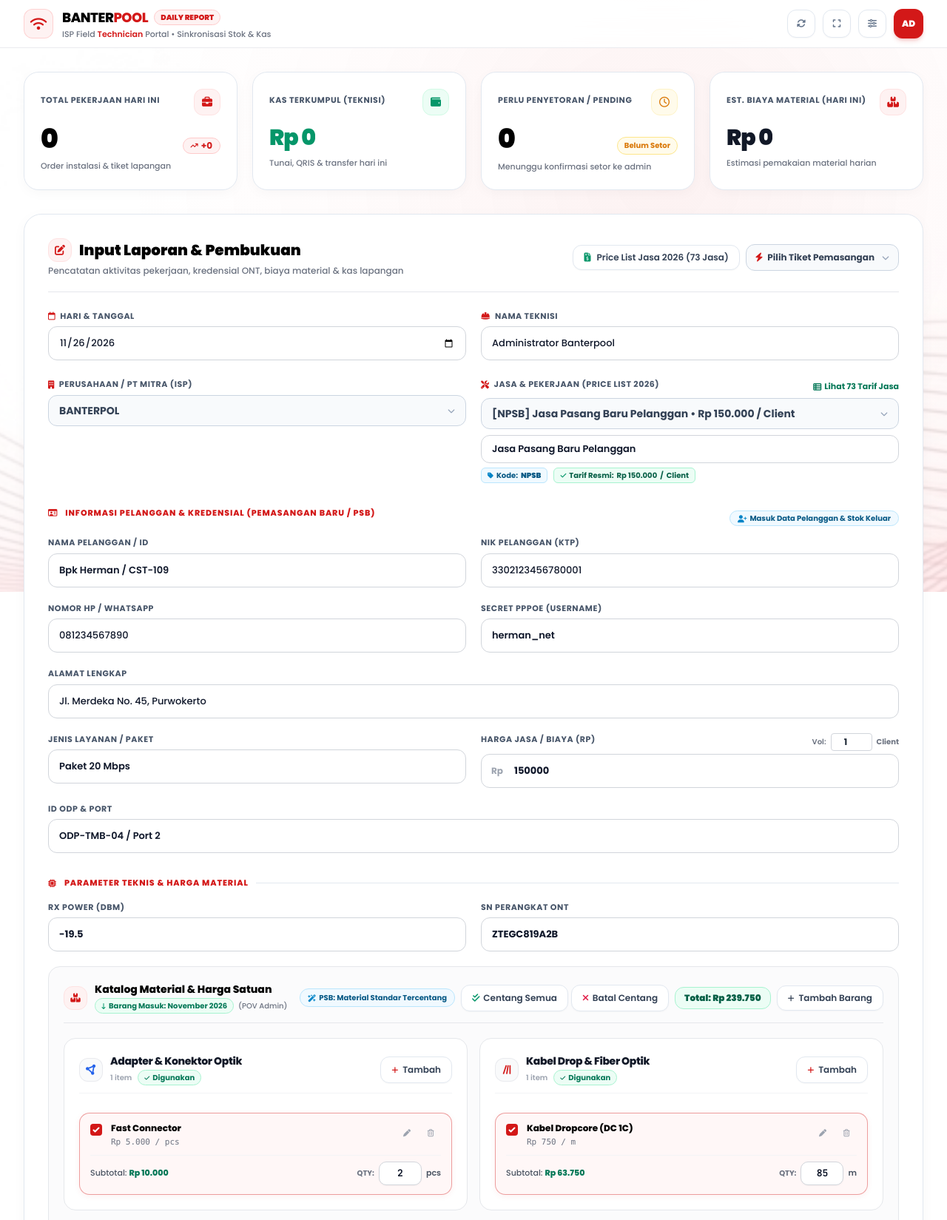
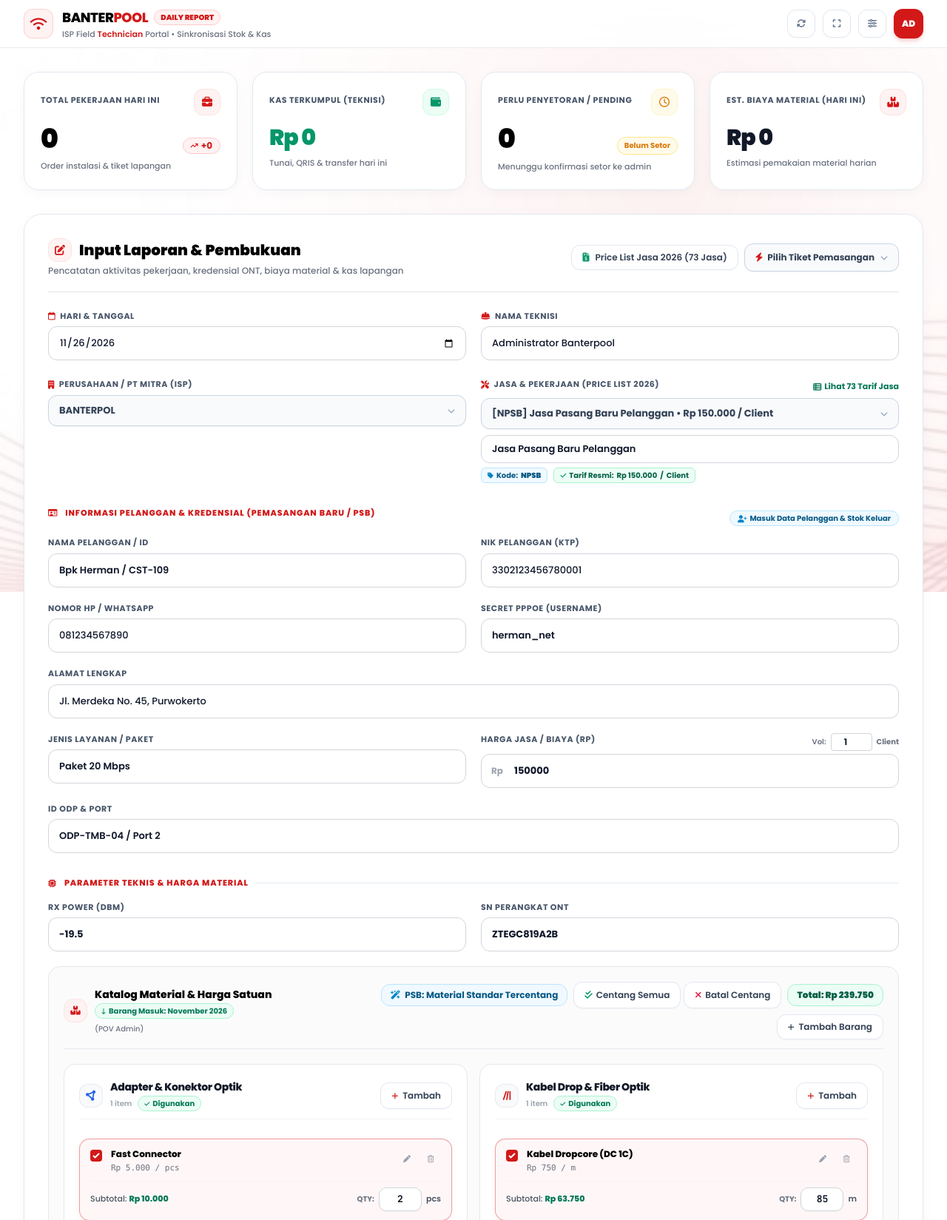
Before and after one commit to triopancagenk-code/banterpol, a Laravel app: page /daily-report in a window 1280 px wide. Shown: the top 1649 px of the page at 74% size. Run offline with Laravel 12, Linux system fonts and the light colour scheme; a user stored in the database is signed in; data comes from the database, SQL or seed files in the repository; data that the repository does not hold is empty; style sheets or scripts are compiled from the project's sources; parts of the project's set-up code (start-up, migrations or seed data) failed here and were passed over.

Commit message:
style(daily-report): perbaiki ukuran container dropdown dan samakan dengan data pelanggan - Tambahkan class .dropdown-custom-btn dengan tinggi pasti 42px dan padding seimbang agar tidak gepeng - Terapkan .dropdown-pill-btn pada tombol Pilih Tiket Pemasangan dan filter toolbar - Perbaiki proporsi container badge status checklist PSB/Pengembangan - Samakan seluruh dropdown form dan tabel dengan standar scroll 5 data dan indikator centang

```diff
--- a/resources/views/technician/daily-report.blade.php
+++ b/resources/views/technician/daily-report.blade.php
@@ -108,6 +108,65 @@
       max-height: 175px !important;
       overflow-y: auto !important;
       -webkit-overflow-scrolling: touch !important;
+    }
+
+    /* ── Custom Dropdown Button Standard (Preserve 42px Form Height) ── */
+    .dropdown-custom-btn {
+      width: 100% !important;
+      min-height: 42px !important;
+      height: 42px !important;
+      padding: 10px 14px !important;
+      border-radius: 12px !important;
+      background-color: #f8fafc !important;
+      border: 1px solid #cbd5e1 !important;
+      color: #334155 !important;
+      font-size: 13px !important;
+      font-weight: 700 !important;
+      display: flex !important;
+      align-items: center !important;
+      justify-content: space-between !important;
+      gap: 8px !important;
+      box-shadow: 0 1px 2px 0 rgba(0, 0, 0, 0.05) !important;
+      transition: all .15s ease-in-out !important;
+      outline: none !important;
+      box-sizing: border-box !important;
+    }
+    .dropdown-custom-btn:hover {
+      background-color: #f1f5f9 !important;
+    }
+    .dropdown-custom-btn:focus {
+      border-color: var(--brand) !important;
+      box-shadow: 0 0 0 3px rgba(211, 24, 24, 0.15) !important;
+      background-color: #ffffff !important;
+    }
+
+    /* ── Custom Dropdown Pill Button Standard (Toolbar & Quick Pick) ── */
+    .dropdown-pill-btn {
+      min-height: 38px !important;
+      height: 38px !important;
+      padding: 8px 14px !important;
+      border-radius: 12px !important;
+      background-color: #f8fafc !important;
+      border: 1px solid #cbd5e1 !important;
+      color: #334155 !important;
+      font-size: 12px !important;
+      font-weight: 700 !important;
+      display: inline-flex !important;
+      align-items: center !important;
+      justify-content: space-between !important;
+      gap: 8px !important;
+      box-shadow: 0 1px 2px 0 rgba(0, 0, 0, 0.05) !important;
+      transition: all .15s ease-in-out !important;
+      outline: none !important;
+      box-sizing: border-box !important;
+    }
+    .dropdown-pill-btn:hover {
+      background-color: #f1f5f9 !important;
+    }
+    .dropdown-pill-btn:focus {
+      border-color: var(--brand) !important;
+      box-shadow: 0 0 0 3px rgba(211, 24, 24, 0.15) !important;
+      background-color: #ffffff !important;
     }
 
     /* ── Line Clamp Utility ── */
@@ -1369,7 +1428,7 @@
                  x-data="{ openPick: false }"
                  @click.outside="openPick = false">
               <button type="button" @click="openPick = !openPick"
-                      class="h-9 w-full sm:w-auto px-3 rounded-xl bg-slate-50 hover:bg-slate-100/80 border border-slate-300 text-slate-700 text-xs font-bold transition flex items-center justify-between gap-2.5 shadow-2xs focus:outline-none focus:ring-2 focus:ring-brand/30">
+                      class="dropdown-pill-btn w-full sm:w-auto">
                 <span class="flex items-center gap-1.5 min-w-0">
                   <i class="fa-solid fa-bolt text-brand text-xs shrink-0"></i>
                   <span class="truncate">Pilih Tiket Pemasangan</span>
@@ -1447,7 +1506,7 @@
 
               <button type="button"
                       @click="openPartnerCompany = !openPartnerCompany"
-                      class="h-[42px] w-full px-3.5 rounded-xl bg-slate-50 hover:bg-slate-100/80 border border-slate-300 text-slate-700 text-xs sm:text-sm font-bold transition flex items-center justify-between gap-2 shadow-2xs focus:outline-none focus:ring-2 focus:ring-brand/30">
+                      class="dropdown-custom-btn">
                 <span class="truncate min-w-0" x-text="partnerCompany || 'Pilih Mitra'"></span>
                 <i class="fa-solid fa-chevron-down text-[10px] text-slate-400 shrink-0 transition-transform duration-200" :class="{ 'rotate-180': openPartnerCompany }"></i>
               </button>
@@ -1496,7 +1555,7 @@
 
               <button type="button"
                       @click="openServiceCode = !openServiceCode"
-                      class="h-[42px] w-full px-3.5 rounded-xl bg-slate-50 hover:bg-slate-100/80 border border-slate-300 text-slate-700 text-xs sm:text-sm font-bold transition flex items-center justify-between gap-2 shadow-2xs focus:outline-none focus:ring-2 focus:ring-brand/30">
+                      class="dropdown-custom-btn">
                 <span class="truncate min-w-0" x-text="getSelectedServiceLabel()"></span>
                 <i class="fa-solid fa-chevron-down text-[10px] text-slate-400 shrink-0 transition-transform duration-200" :class="{ 'rotate-180': openServiceCode }"></i>
               </button>
@@ -1785,10 +1844,10 @@
 
               <div class="flex items-center justify-between sm:justify-end gap-2 flex-wrap">
                 <!-- Status Checklist Otomatis -->
-                <span x-show="isPsb" class="inline-flex items-center gap-1 text-[10px] font-bold text-sky-800 bg-sky-50 border border-sky-200 px-2.5 py-1 rounded-xl shadow-2xs">
+                <span x-show="isPsb" class="inline-flex items-center gap-1.5 text-xs font-bold text-sky-800 bg-sky-50 border border-sky-200 px-3 py-1.5 rounded-xl shadow-2xs">
                   <i class="fa-solid fa-wand-magic-sparkles text-sky-600"></i> PSB: Material Standar Tercentang
                 </span>
-                <span x-show="!isPsb" class="inline-flex items-center gap-1 text-[10px] font-bold text-amber-800 bg-amber-50 border border-amber-200 px-2.5 py-1 rounded-xl shadow-2xs">
+                <span x-show="!isPsb" class="inline-flex items-center gap-1.5 text-xs font-bold text-amber-800 bg-amber-50 border border-amber-200 px-3 py-1.5 rounded-xl shadow-2xs">
                   <i class="fa-solid fa-square-check text-amber-600"></i> Pengembangan: Tidak Tercentang
                 </span>
 
@@ -2024,7 +2083,7 @@
 
                 <button type="button"
                         @click="openTransactionType = !openTransactionType"
-                        class="h-[42px] w-full px-3.5 rounded-xl bg-slate-50 hover:bg-slate-100/80 border border-slate-300 text-slate-700 text-xs sm:text-sm font-bold transition flex items-center justify-between gap-2 shadow-2xs focus:outline-none focus:ring-2 focus:ring-brand/30">
+                        class="dropdown-custom-btn">
                   <span class="truncate min-w-0" x-text="transactionType || 'Pilih Jenis Transaksi'"></span>
                   <i class="fa-solid fa-chevron-down text-[10px] text-slate-400 shrink-0 transition-transform duration-200" :class="{ 'rotate-180': openTransactionType }"></i>
                 </button>
@@ -2070,7 +2129,7 @@
 
                 <button type="button"
                         @click="openPaymentMethod = !openPaymentMethod"
-                        class="h-[42px] w-full px-3.5 rounded-xl bg-slate-50 hover:bg-slate-100/80 border border-slate-300 text-slate-700 text-xs sm:text-sm font-bold transition flex items-center justify-between gap-2 shadow-2xs focus:outline-none focus:ring-2 focus:ring-brand/30">
+                        class="dropdown-custom-btn">
                   <span class="truncate min-w-0" x-text="getPaymentMethodLabel(paymentMethod)"></span>
                   <i class="fa-solid fa-chevron-down text-[10px] text-slate-400 shrink-0 transition-transform duration-200" :class="{ 'rotate-180': openPaymentMethod }"></i>
                 </button>
@@ -2110,7 +2169,7 @@
 
                 <button type="button"
                         @click="openCashDepositStatus = !openCashDepositStatus"
-                        class="h-[42px] w-full px-3.5 rounded-xl bg-slate-50 hover:bg-slate-100/80 border border-slate-300 text-slate-700 text-xs sm:text-sm font-bold transition flex items-center justify-between gap-2 shadow-2xs focus:outline-none focus:ring-2 focus:ring-brand/30">
+                        class="dropdown-custom-btn">
                   <span class="truncate min-w-0" x-text="getCashDepositStatusLabel(cashDepositStatus)"></span>
                   <i class="fa-solid fa-chevron-down text-[10px] text-slate-400 shrink-0 transition-transform duration-200" :class="{ 'rotate-180': openCashDepositStatus }"></i>
                 </button>
@@ -2201,7 +2260,7 @@
                  @click.outside="openPartner = false">
               <button type="button"
                       @click="openPartner = !openPartner"
-                      class="h-9 w-full px-3 rounded-xl bg-slate-50 hover:bg-slate-100/80 border border-slate-300 text-slate-700 text-xs font-bold transition flex items-center justify-between gap-2 shadow-2xs focus:outline-none focus:ring-2 focus:ring-brand/30">
+                      class="dropdown-pill-btn w-full">
                 <span class="truncate min-w-0" x-text="selectedLabel"></span>
                 <i class="fa-solid fa-chevron-down text-[10px] text-slate-400 shrink-0 transition-transform duration-200" :class="{ 'rotate-180': openPartner }"></i>
               </button>
@@ -2255,7 +2314,7 @@
                  @click.outside="openJobType = false">
               <button type="button"
                       @click="openJobType = !openJobType"
-                      class="h-9 w-full px-3 rounded-xl bg-slate-50 hover:bg-slate-100/80 border border-slate-300 text-slate-700 text-xs font-bold transition flex items-center justify-between gap-2 shadow-2xs focus:outline-none focus:ring-2 focus:ring-brand/30">
+                      class="dropdown-pill-btn w-full">
                 <span class="truncate min-w-0" x-text="selectedLabel"></span>
                 <i class="fa-solid fa-chevron-down text-[10px] text-slate-400 shrink-0 transition-transform duration-200" :class="{ 'rotate-180': openJobType }"></i>
               </button>
```
